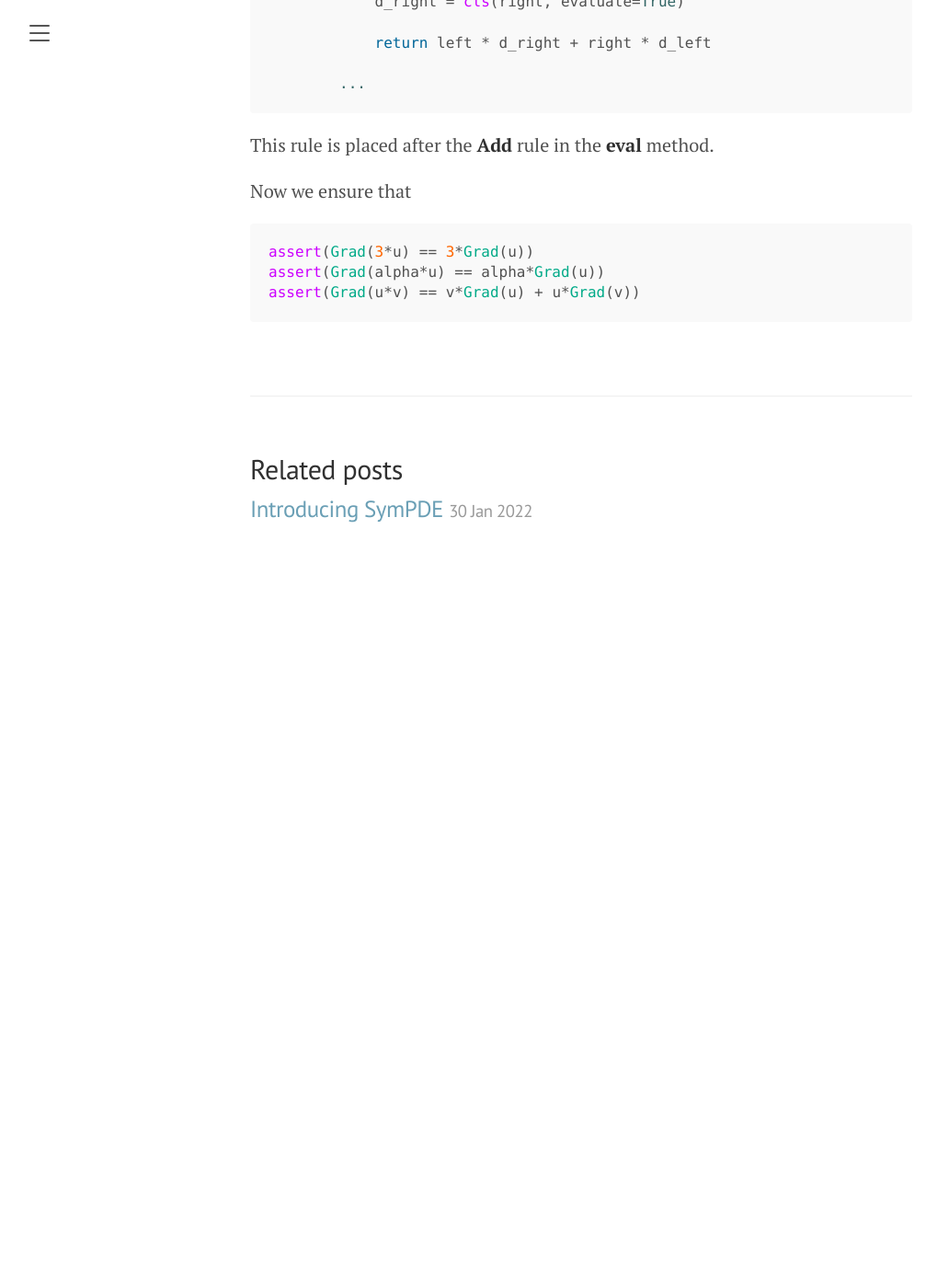
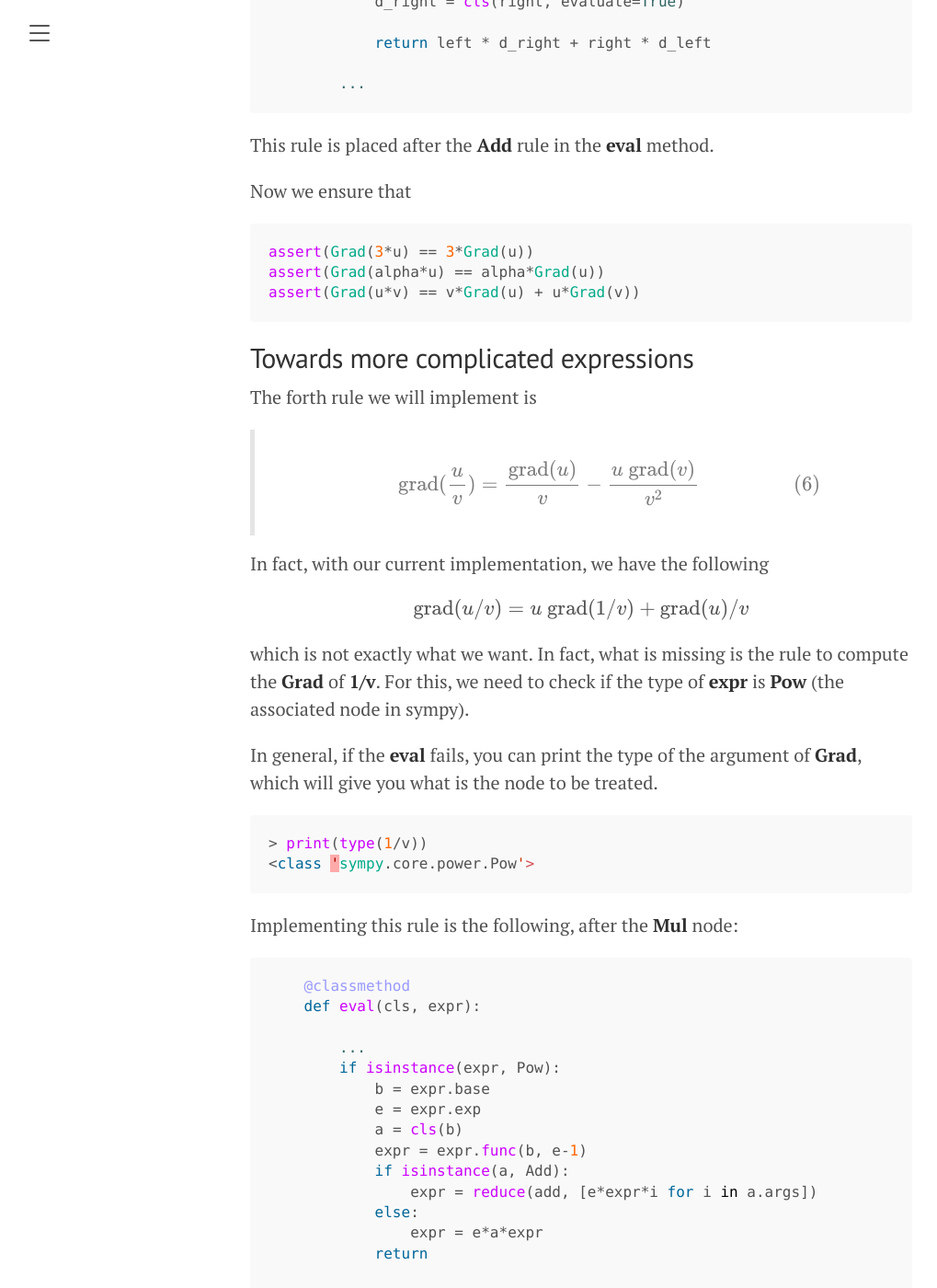
Before and after one commit to ratnania/ratnania.github.io, a Jekyll site: the page built from _posts/2022-01-31-building-cas-part-1.md, in a window 1280 px wide and 1400 px high, scrolled down 6893 px. Shown: the whole window at 92% size, without its empty margins (8-1027 px from the left). Built offline with Jekyll 4.4.1, drawn with Linux system fonts in a browser that asks for light colours; formulas are drawn with MathJax 3; before the commit the page ends 7523 px from its top, so only the background shows below that; some of the changed text lies outside the part shown.

Commit message:
update part I

````diff
--- a/_posts/2022-01-31-building-cas-part-1.md
+++ b/_posts/2022-01-31-building-cas-part-1.md
@@ -296,3 +296,59 @@ assert(Grad(3*u) == 3*Grad(u))
 assert(Grad(alpha*u) == alpha*Grad(u))
 assert(Grad(u*v) == v*Grad(u) + u*Grad(v))
 ```
+
+## Towards more complicated expressions
+
+The forth rule we will implement is
+
+>
+  $$
+  \newcommand{\grad}{\mathrm{grad}}
+  \begin{equation}
+    \grad(\frac{u}{v}) = \frac{\grad(u)}{v} - \frac{u~\grad(v)}{v^2}
+  \end{equation}
+  $$
+
+
+In fact, with our current implementation, we have the following
+
+$$
+\newcommand{\grad}{\mathrm{grad}}
+\begin{equation*}
+  \grad(u/v) = u~\grad(1/v) + \grad(u)/v
+\end{equation*}
+$$
+
+which is not exactly what we want. In fact, what is missing is the rule to compute the **Grad** of **1/v**. For this, we need to check if the type of **expr** is **Pow** (the associated node in sympy).
+
+In general, if the **eval** fails, you can print the type of the argument of **Grad**, which will give you what is the node to be treated.
+
+```python
+> print(type(1/v))
+<class 'sympy.core.power.Pow'>
+```
+
+Implementing this rule is the following, after the **Mul** node:
+```python
+    @classmethod
+    def eval(cls, expr):
+
+        ...
+        if isinstance(expr, Pow):
+            b = expr.base
+            e = expr.exp
+            a = cls(b)
+            expr = expr.func(b, e-1)
+            if isinstance(a, Add):
+                expr = reduce(add, [e*expr*i for i in a.args])
+            else:
+                expr = e*a*expr
+            return
+
+        ...
+```
+
+Now we ensure that
+```python
+assert(Grad(u/v) == -u*Grad(v)*v**(-2) + v**(-1)*Grad(u))
+```
````
Also changed, not shown: 1 other file.
